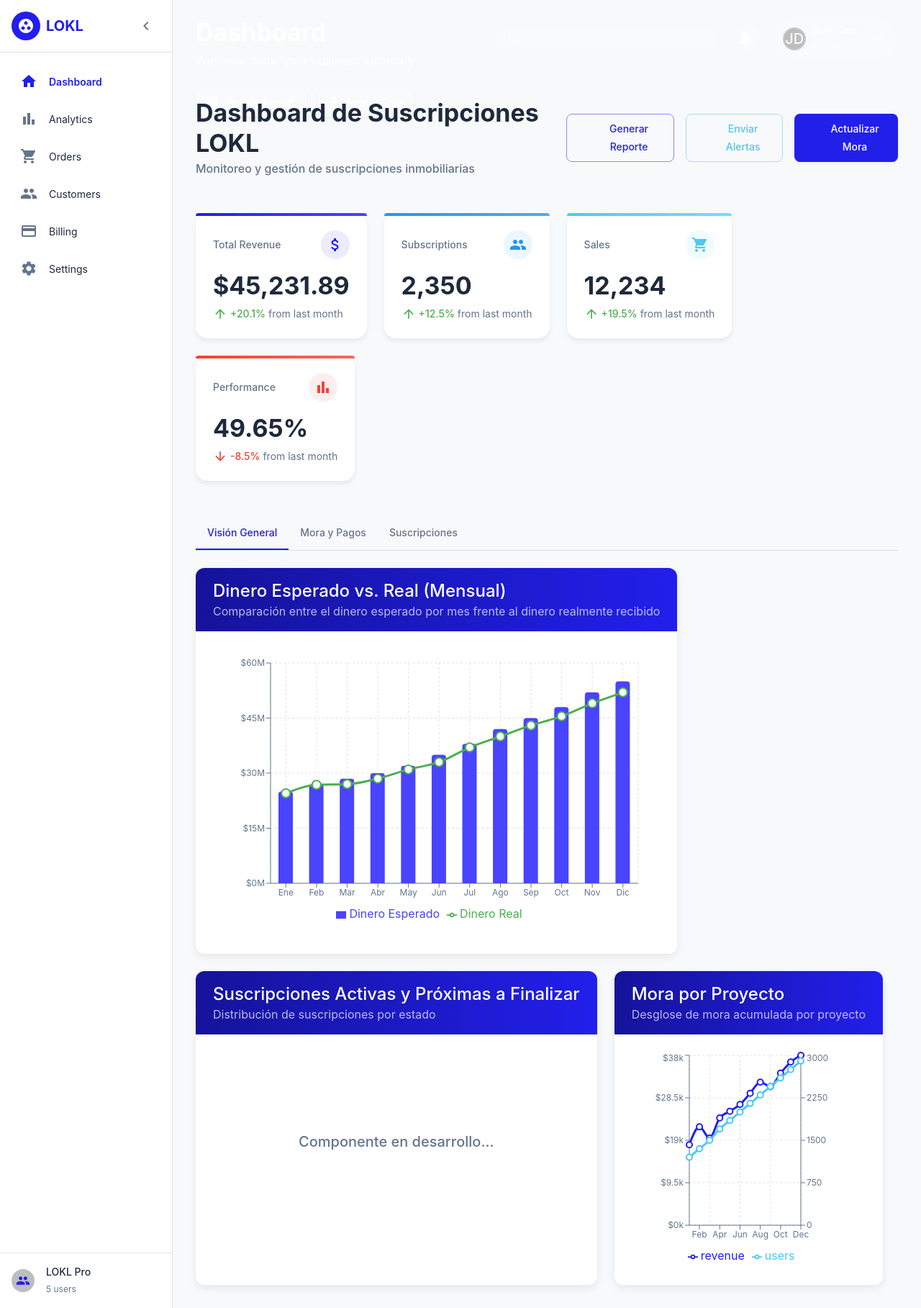
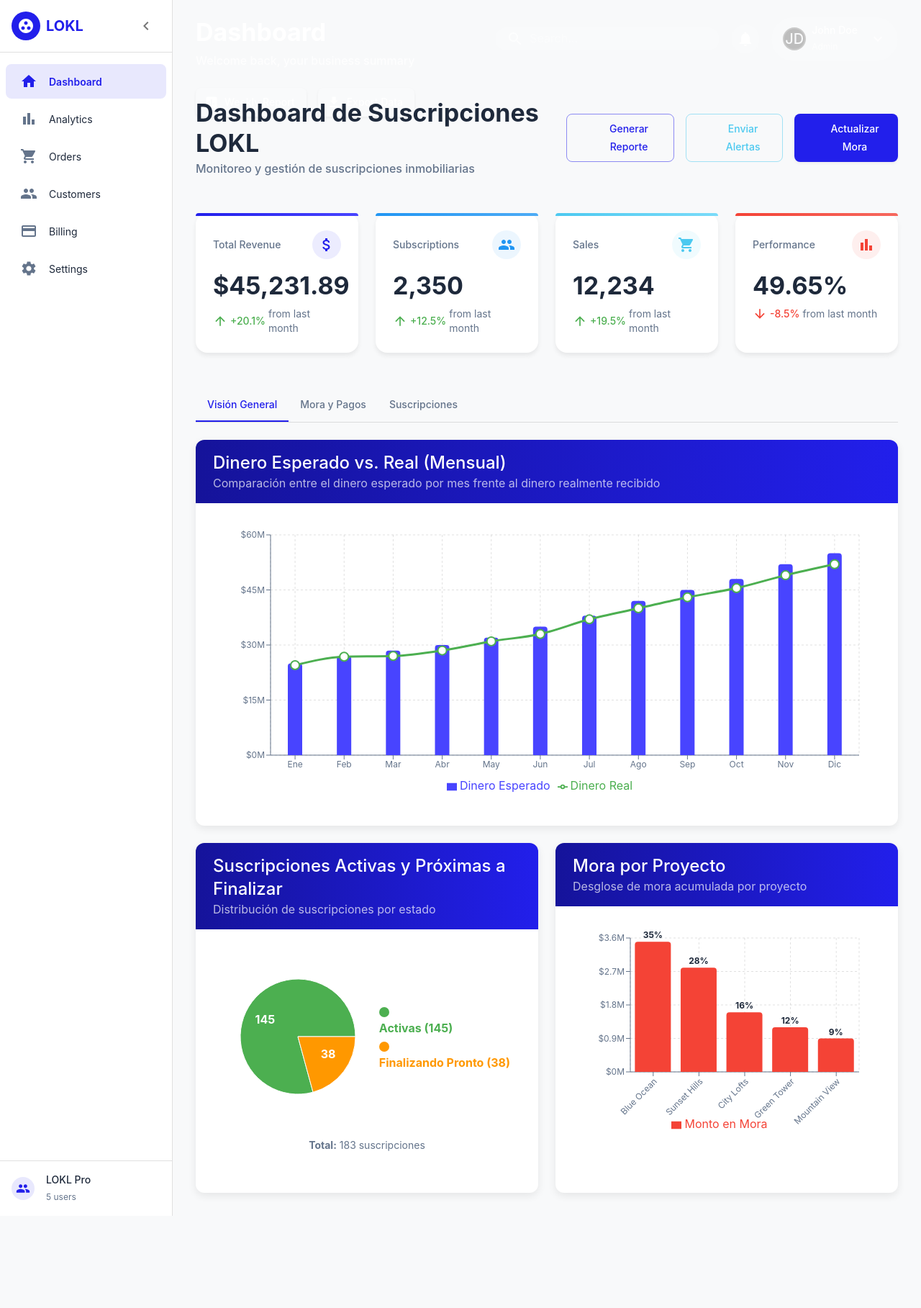
Before and after one commit to june1016/dashboardLoklFrontend, a React (Vite) app: page / in a window 1280 px wide. Shown: the whole page at 72% size. After the commit the page ends 1689 px from the top, so only its background shows below. Built offline with nearby package versions, Linux system fonts and the light colour scheme; some icons are missing.

Commit message:
Corrreccion de errores y se añadio graficos correspondientes y tablas.

```diff
--- a/src/components/charts/MonthlyOverdueChart.tsx
+++ b/src/components/charts/MonthlyOverdueChart.tsx
@@ -60,7 +60,7 @@
 
   // Cambiar tipo de gráfico
   const handleChartTypeChange = (
-    event: React.MouseEvent<HTMLElement>,
+    _event: React.MouseEvent<HTMLElement>,
     newType: 'monthly' | 'accumulated',
   ) => {
     if (newType !== null) {
--- a/src/components/tables/OverdueByProject.tsx
+++ b/src/components/charts/OverdueByProject.tsx
@@ -33,8 +33,8 @@
     ];
 
     // Ordenar de mayor a menor
-    data.sort((a, b) => b.amount - a.amount);
-    setChartData(data);
+    const sortedData = [...data].sort((a, b) => b.amount - a.amount);
+    setChartData(sortedData);
   }, []);
 
   // Función para formatear montos en el tooltip
--- a/src/components/charts/SusbscriptionStatusChart.tsx
+++ b/src/components/charts/SubscriptionStatusChart.tsx
@@ -71,7 +71,6 @@
     midAngle,
     innerRadius,
     outerRadius,
-    percent,
     value,
   }: any) => {
     const radius = innerRadius + (outerRadius - innerRadius) * 0.5;
--- a/src/components/dashboard/DashboardSidebar.tsx
+++ b/src/components/dashboard/DashboardSidebar.tsx
@@ -1,4 +1,3 @@
-import { useState } from 'react';
 import {
     Box,
     List,
@@ -6,12 +5,12 @@
     ListItemButton,
     ListItemIcon,
     ListItemText,
-  Divider,
     IconButton,
     Typography,
     Avatar,
     useTheme
   } from '@mui/material';
+  import { alpha } from '@mui/material/styles'; // Added the import for alpha
   import {
     Home as HomeIcon,
     BarChart as BarChartIcon,
@@ -30,16 +29,23 @@
     onToggleCollapse: () => void;
   }
 
+  interface MenuItem {
+    text: string;
+    icon: React.ElementType;
+    path: string;
+    active: boolean;
+  }
+
   export default function DashboardSidebar({ collapsed, onToggleCollapse }: DashboardSidebarProps) {
     const theme = useTheme();
 
-  const menuItems = [
+    const menuItems: MenuItem[] = [
       { text: 'Dashboard', icon: HomeIcon, path: '/', active: true },
-    { text: 'Analytics', icon: BarChartIcon, path: '/analytics' },
-    { text: 'Orders', icon: ShoppingCartIcon, path: '/orders' },
-    { text: 'Customers', icon: PeopleIcon, path: '/customers' },
-    { text: 'Billing', icon: CreditCardIcon, path: '/billing' },
-    { text: 'Settings', icon: SettingsIcon, path: '/settings' },
+      { text: 'Analytics', icon: BarChartIcon, path: '/analytics', active: false },
+      { text: 'Orders', icon: ShoppingCartIcon, path: '/orders', active: false },
+      { text: 'Customers', icon: PeopleIcon, path: '/customers', active: false },
+      { text: 'Billing', icon: CreditCardIcon, path: '/billing', active: false },
+      { text: 'Settings', icon: SettingsIcon, path: '/settings', active: false },
     ];
 
     return (
@@ -120,7 +126,7 @@
         {/* Navigation */}
         <List sx={{ py: 2, flexGrow: 1 }}>
           {menuItems.map((item) => (
-          <ListItem key={item.text} disablePadding sx={{ mb: 0.5 }}>
+            <ListItem key={`menu-item-${item.text}`} disablePadding sx={{ mb: 0.5 }}>
               <ListItemButton
                 component={Link}
                 to={item.path}
@@ -131,10 +137,10 @@
                   borderRadius: 1,
                   mx: 1,
                   ...(item.active && {
-                  bgcolor: 'primary.lighter',
+                    bgcolor: alpha(theme.palette.primary.main, 0.1),
                     color: 'primary.main',
                     '&:hover': {
-                    bgcolor: 'primary.lighter',
+                      bgcolor: alpha(theme.palette.primary.main, 0.15),
                     },
                     '& .MuiListItemIcon-root': {
                       color: 'primary.main',
@@ -180,7 +186,7 @@
         >
           <Avatar
             sx={{
-            bgcolor: 'primary.lighter',
+              bgcolor: alpha(theme.palette.primary.main, 0.1),
               color: 'primary.main',
               width: 32,
               height: 32
--- a/src/components/dashboard/StatsCards.tsx
+++ b/src/components/dashboard/StatsCards.tsx
@@ -8,10 +8,21 @@
   ArrowDownward as ArrowDownIcon
 } from '@mui/icons-material';
 
+interface StatCardProps {
+  title: string;
+  value: string;
+  change: string;
+  trend: 'up' | 'down';
+  icon: React.ElementType;
+  color: string;
+  gradientFrom: string;
+  gradientTo: string;
+}
+
 export default function StatsCards() {
   const theme = useTheme();
 
-  const stats = [
+  const stats: StatCardProps[] = [
     {
       title: 'Total Revenue',
       value: '$45,231.89',
@@ -57,7 +68,7 @@
   return (
     <Grid container spacing={3}>
       {stats.map((stat, index) => (
-        <Grid item xs={12} sm={6} md={3} key={index}>
+        <Grid size={{ xs: 12, sm: 6, md: 3 }} key={`stat-card-${index}`}>
           <Card
             sx={{
               borderRadius: 2,
--- a/src/components/tables/SubscriptionsTable.tsx
+++ b/src/components/tables/SubscriptionsTable.tsx
@@ -20,15 +20,14 @@
   InputLabel,
   Grid,
   Divider,
-  Tooltip,
-  useTheme
+  useTheme,
+  SelectChangeEvent
 } from '@mui/material';
 import {
   KeyboardArrowDown as KeyboardArrowDownIcon,
   KeyboardArrowUp as KeyboardArrowUpIcon,
   LocalOffer as LocalOfferIcon,
-  CalendarToday as CalendarTodayIcon,
-  AttachMoney as AttachMoneyIcon
+  CalendarToday as CalendarTodayIcon
 } from '@mui/icons-material';
 
 // Tipos para las suscripciones
@@ -56,8 +55,12 @@
   installments: Installment[];
 }
 
+interface RowProps {
+  row: Subscription;
+}
+
 // Componente para una fila expandible
-function Row({ row }: { row: Subscription }) {
+function Row({ row }: RowProps) {
   const [open, setOpen] = useState(false);
   const theme = useTheme();
 
@@ -222,7 +225,7 @@
                 </TableHead>
                 <TableBody>
                   {row.installments.map((installment) => (
-                    <TableRow key={installment.id}>
+                    <TableRow key={`installment-${installment.id}`}>
                       <TableCell component="th" scope="row">
                         {installment.id}
                       </TableCell>
@@ -251,13 +254,21 @@
   );
 }
 
+// Interfaz para los filtros
+interface FilterState {
+  email: string;
+  status: string;
+  project: string;
+  overdueRange: string;
+}
+
 export default function SubscriptionsTable() {
   // Estado para paginación
   const [page, setPage] = useState(0);
   const [rowsPerPage, setRowsPerPage] = useState(10);
 
   // Estado para filtros
-  const [filters, setFilters] = useState({
+  const [filters, setFilters] = useState<FilterState>({
     email: '',
     status: '',
     project: '',
@@ -375,7 +386,7 @@
   });
 
   // Manejar cambio de página
-  const handleChangePage = (event: unknown, newPage: number) => {
+  const handleChangePage = (_event: unknown, newPage: number) => {
     setPage(newPage);
   };
 
@@ -385,12 +396,20 @@
     setPage(0);
   };
 
-  // Manejar cambios en los filtros
-  const handleFilterChange = (event: React.ChangeEvent<HTMLInputElement | { name?: string; value: unknown }>) => {
-    const { name, value } = event.target;
+  // Manejar cambios en los filtros de texto
+  const handleTextFilterChange = (event: React.ChangeEvent<HTMLInputElement>) => {
     setFilters({
       ...filters,
-      [name as string]: value as string
+      [event.target.name]: event.target.value
+    });
+    setPage(0); // Regresar a la primera página después de aplicar un filtro
+  };
+
+  // Manejar cambios en los filtros de selección
+  const handleSelectFilterChange = (event: SelectChangeEvent<string>) => {
+    setFilters({
+      ...filters,
+      [event.target.name as string]: event.target.value
     });
     setPage(0); // Regresar a la primera página después de aplicar un filtro
   };
@@ -404,18 +423,18 @@
         </Typography>
         <Divider sx={{ mb: 2 }} />
         <Grid container spacing={3}>
-          <Grid item xs={12} sm={6} md={3}>
+          <Grid size={{ xs: 12, sm: 6, md: 3 }}>
             <TextField
               label="Email"
               name="email"
               value={filters.email}
-              onChange={handleFilterChange}
+              onChange={handleTextFilterChange}
               variant="outlined"
               fullWidth
               size="small"
             />
           </Grid>
-          <Grid item xs={12} sm={6} md={3}>
+          <Grid size={{ xs: 12, sm: 6, md: 3 }}>
             <FormControl fullWidth size="small">
               <InputLabel id="status-filter-label">Estado</InputLabel>
               <Select
@@ -423,7 +442,7 @@
                 name="status"
                 value={filters.status}
                 label="Estado"
-                onChange={handleFilterChange}
+                onChange={handleSelectFilterChange}
               >
                 <MenuItem value="">Todos</MenuItem>
                 <MenuItem value="active">Activa</MenuItem>
@@ -433,18 +452,18 @@
               </Select>
             </FormControl>
           </Grid>
-          <Grid item xs={12} sm={6} md={3}>
+          <Grid size={{ xs: 12, sm: 6, md: 3 }}>
             <TextField
               label="Proyecto"
               name="project"
               value={filters.project}
-              onChange={handleFilterChange}
+              onChange={handleTextFilterChange}
               variant="outlined"
               fullWidth
               size="small"
             />
           </Grid>
-          <Grid item xs={12} sm={6} md={3}>
+          <Grid size={{ xs: 12, sm: 6, md: 3 }}>
             <FormControl fullWidth size="small">
               <InputLabel id="overdue-range-filter-label">Rango de Mora</InputLabel>
               <Select
@@ -452,7 +471,7 @@
                 name="overdueRange"
                 value={filters.overdueRange}
                 label="Rango de Mora"
-                onChange={handleFilterChange}
+                onChange={handleSelectFilterChange}
               >
                 <MenuItem value="">Todos</MenuItem>
                 <MenuItem value="0">Sin mora</MenuItem>
@@ -488,7 +507,7 @@
                 ? filteredRows.slice(page * rowsPerPage, page * rowsPerPage + rowsPerPage)
                 : filteredRows
               ).map((row) => (
-                <Row key={row.id} row={row} />
+                <Row key={`subscription-row-${row.id}`} row={row} />
               ))}
             </TableBody>
           </Table>
--- a/src/pages/Dashboard.tsx
+++ b/src/pages/Dashboard.tsx
@@ -20,7 +20,8 @@
 import StatsCards from '../components/dashboard/StatsCards';
 import ExpectedVsActualChart from '../components/charts/ExpectedVsActualChart';
 import MonthlyOverdueChart from '../components/charts/MonthlyOverdueChart';
-import OverdueByProject from '../components/charts/OverviewChart';
+import OverdueByProject from '../components/charts/OverdueByProject';
+import SubscriptionStatusChart from '../components/charts/SubscriptionStatusChart';
 import SubscriptionsTable from '../components/tables/SubscriptionsTable';
 
 // Componente para manejar las pestañas del dashboard
@@ -50,12 +51,12 @@
   );
 }
 
-export default function LoklDashboard() {
+export default function Dashboard() {
   const theme = useTheme();
   const [tabValue, setTabValue] = useState(0);
 
   // Función para cambiar de pestaña
-  const handleTabChange = (event: React.SyntheticEvent, newValue: number) => {
+  const handleTabChange = (_event: React.SyntheticEvent, newValue: number) => {
     setTabValue(newValue);
   };
 
@@ -139,7 +140,7 @@
         {/* Pestaña 1: Visión General */}
         <TabPanel value={tabValue} index={0}>
           <Grid container spacing={3}>
-            <Grid item xs={12}>
+            <Grid size={12}>
               <Card>
                 <CardHeader
                   title="Dinero Esperado vs. Real (Mensual)"
@@ -158,7 +159,7 @@
               </Card>
             </Grid>
 
-            <Grid item xs={12} md={6}>
+            <Grid size={{ xs: 12, md: 6 }}>
               <Card sx={{ height: '100%' }}>
                 <CardHeader
                   title="Suscripciones Activas y Próximas a Finalizar"
@@ -172,17 +173,12 @@
                   }}
                 />
                 <CardContent>
-                  {/* Este componente será implementado en la siguiente fase */}
-                  <Box sx={{ height: 250, display: 'flex', alignItems: 'center', justifyContent: 'center' }}>
-                    <Typography variant="h6" color="text.secondary">
-                      Componente en desarrollo...
-                    </Typography>
-                  </Box>
+                  <SubscriptionStatusChart />
                 </CardContent>
               </Card>
             </Grid>
 
-            <Grid item xs={12} md={6}>
+            <Grid size={{ xs: 12, md: 6 }}>
               <Card sx={{ height: '100%' }}>
                 <CardHeader
                   title="Mora por Proyecto"
@@ -206,7 +202,7 @@
         {/* Pestaña 2: Mora y Pagos */}
         <TabPanel value={tabValue} index={1}>
           <Grid container spacing={3}>
-            <Grid item xs={12}>
+            <Grid size={12}>
               <Card>
                 <CardHeader
                   title="Mora Mensual y Acumulada"
@@ -225,7 +221,7 @@
               </Card>
             </Grid>
 
-            <Grid item xs={12}>
+            <Grid size={12}>
               <Card>
                 <CardHeader
                   title="Mora por Proyecto"
```
Also changed, not shown: src/components/charts/SubscriptionChart.tsx (+15 -4 lines). Lines whose indentation alone changed are shown as unchanged.
